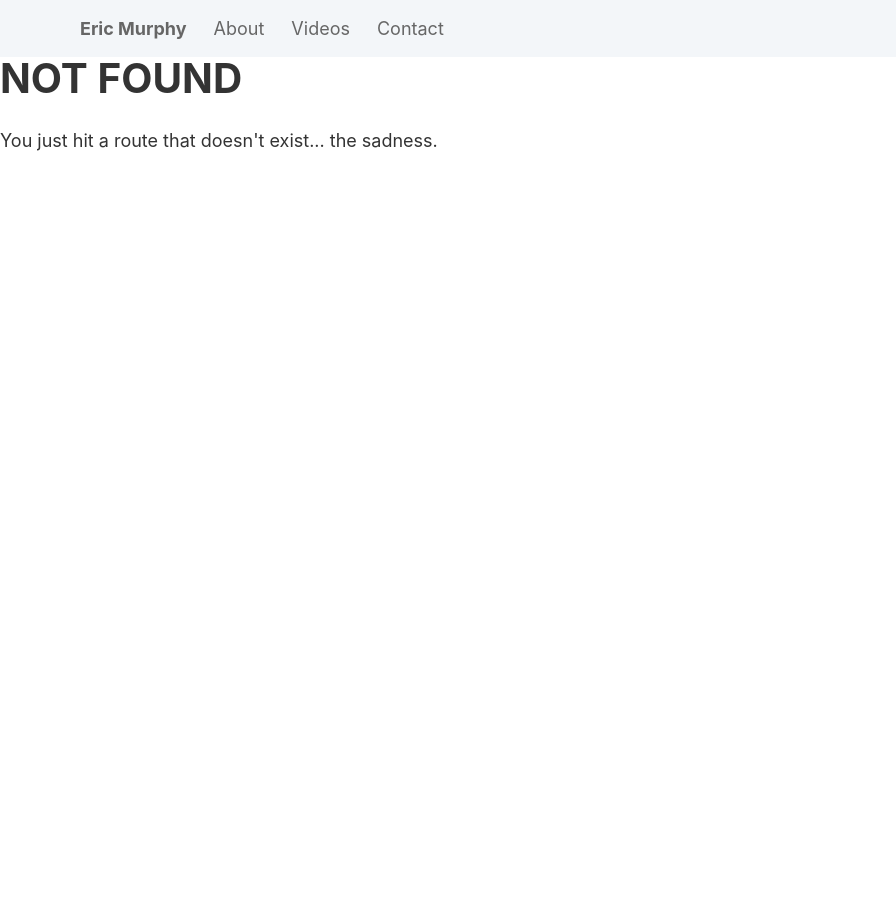
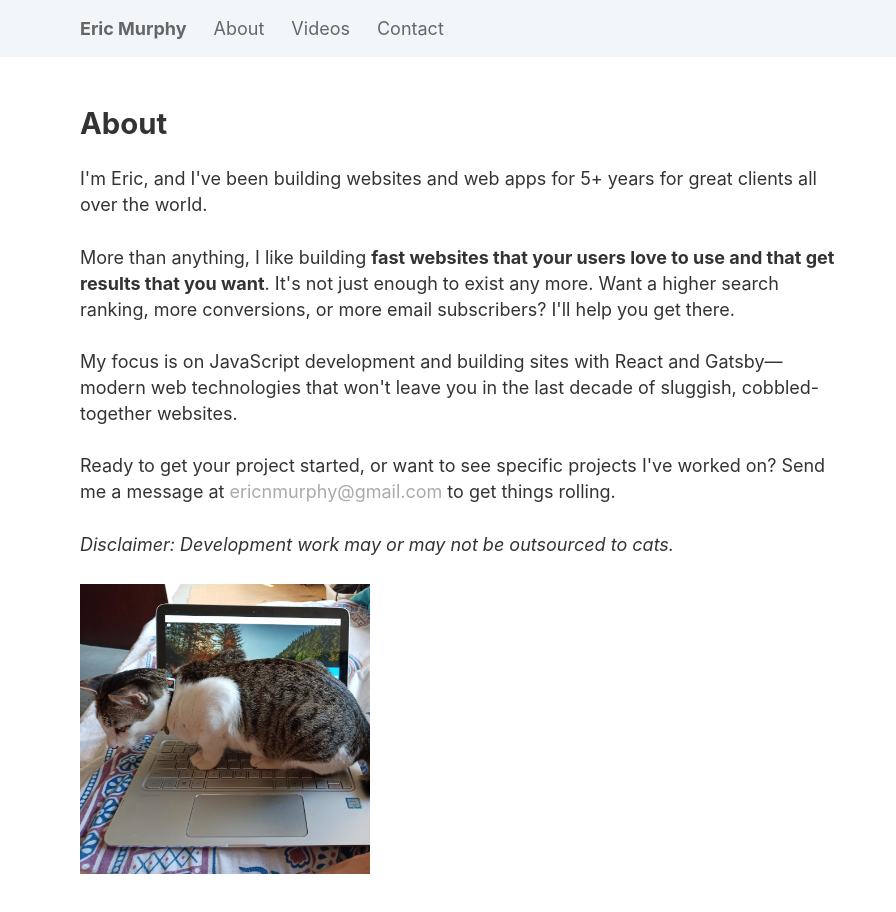
Before and after one commit to ericmurphyxyz/ericmurphy.xyz, a Gatsby site: page /about in a window 1280 px wide. Before the commit this address had no page. Shown: the whole page, without its empty margins (0-896 px from the left). Before the commit the page ends 800 px from the top, so only its background shows below. Built offline with nearby package versions, Linux system fonts and the light colour scheme; Gatsby itself is replaced by a stand-in of ours.

Commit message:
Added "about" page

```diff
--- a/src/components/header.js
+++ b/src/components/header.js
@@ -11,6 +11,10 @@ const HeaderWrapper = styled.header`
 const HeaderContent = styled(Container)`
   display: flex;
   padding: 0 15px;
+
+  a {
+    color: #666;
+  }
 `
 
 const Navigation = styled.nav`
--- a/src/components/layout.css
+++ b/src/components/layout.css
@@ -42,7 +42,7 @@ template {
 a {
   background-color: transparent;
   -webkit-text-decoration-skip: objects;
-  color: #666;
+  color: #aaa;
   text-decoration: none;
   transition: opacity 200ms ease-in-out;
 }
--- /dev/null
+++ b/src/pages/about.js
@@ -0,0 +1,74 @@
+import React from "react"
+import { useStaticQuery, graphql } from "gatsby"
+import Img from "gatsby-image"
+import styled from "styled-components"
+
+import Layout from "../components/layout"
+import Container from "../components/container"
+import Row from "../components/row"
+import SEO from "../components/seo"
+
+const Photo = styled(Img)`
+  margin-bottom: 1em;
+`
+
+const AboutPage = () => {
+  const data = useStaticQuery(graphql`
+    query {
+      image: file(relativePath: { eq: "cat-about.jpg" }) {
+        childImageSharp {
+          fixed(width: 290, quality: 100) {
+            ...GatsbyImageSharpFixed
+          }
+        }
+      }
+    }
+  `)
+
+  return (
+    <Layout>
+      <SEO title="About" />
+      <Container>
+        <Row>
+          <div>
+            <h2>About</h2>
+            <p>
+              I'm Eric, and I've been building websites and web apps for 5+
+              years for great clients all over the world.
+            </p>
+            <p>
+              More than anything, I like building{" "}
+              <strong>
+                fast websites that your users love to use and that get results
+                that you want
+              </strong>
+              . It's not just enough to exist any more. Want a higher search
+              ranking, more conversions, or more email subscribers? I'll help
+              you get there.
+            </p>
+            <p>
+              My focus is on JavaScript development and building sites with
+              React and Gatsby—modern web technologies that won't leave you in
+              the last decade of sluggish, cobbled-together websites.
+            </p>
+            <p>
+              Ready to get your project started, or want to see specific
+              projects I've worked on? Send me a message at{" "}
+              <a href="mailto:ericnmurphy@gmail.com">ericnmurphy@gmail.com</a>{" "}
+              to get things rolling.
+            </p>
+            <p>
+              <em>
+                Disclaimer: Development work may or may not be outsourced to
+                cats.
+              </em>
+            </p>
+            <Photo fixed={data.image.childImageSharp.fixed} />
+          </div>
+        </Row>
+      </Container>
+    </Layout>
+  )
+}
+
+export default AboutPage
--- a/src/pages/videos.js
+++ b/src/pages/videos.js
@@ -64,7 +64,7 @@ const VideosPage = () => {
           {data.allYoutubeVideo.edges.map(({ node }) => {
             return (
               <VideoWrapper
-                src={"https://www.youtube.com/embed/" + node.videoId}
+                src={`https://www.youtube.com/embed/${node.videoId}`}
                 frameborder="0"
                 allow="accelerometer; autoplay; encrypted-media; gyroscope; picture-in-picture"
                 allowfullscreen
```
Also changed, not shown: src/pages/index.js (+15 -6 lines), src/images/cat-about.jpg (added), src/images/gatsby-astronaut.png (deleted).
